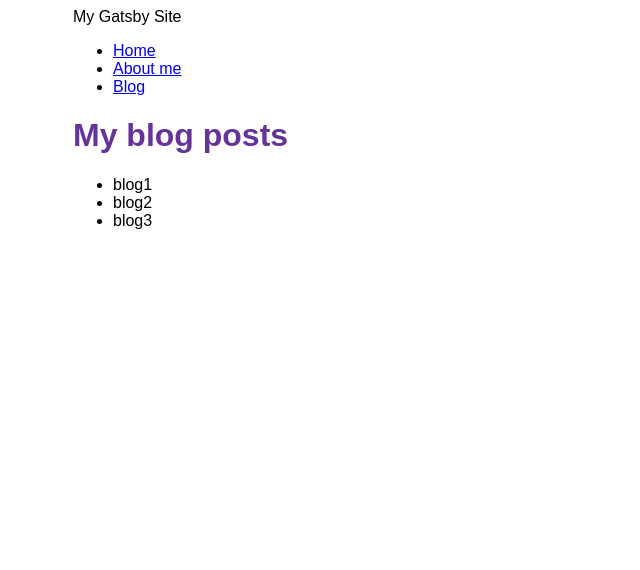
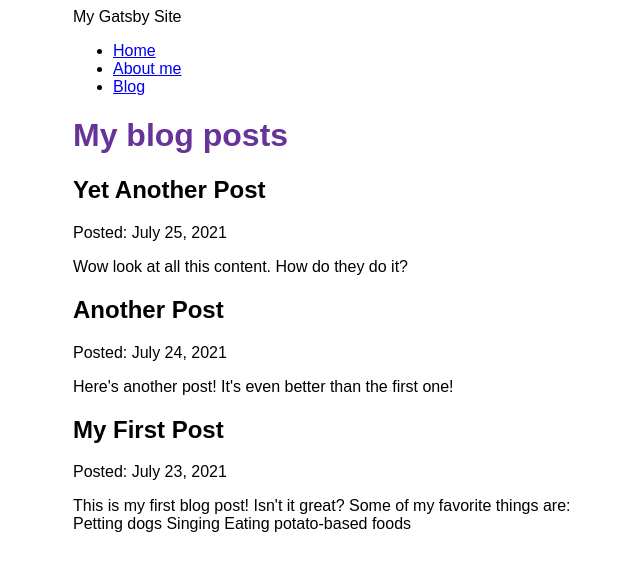
Before and after one commit to pkkdper/gatsby-site-1, a Gatsby site in the folder Programming/gatsby/: page /blog in a window 1280 px wide. Shown: the whole page, without its empty margins (317-957 px from the left). Built offline with nearby package versions, Linux system fonts and the light colour scheme; Gatsby itself is replaced by a stand-in of ours.

Commit message:
mdx and nodes

```diff
--- a/Programming/gatsby/gatsby-config.js
+++ b/Programming/gatsby/gatsby-config.js
@@ -13,5 +13,5 @@
       name: `blog`,
       path: `${__dirname}/blog`,
     }
-  },]
+  }, "gatsby-plugin-mdx",]
 };
--- a/Programming/gatsby/package.json
+++ b/Programming/gatsby/package.json
@@ -14,9 +14,11 @@
     "clean": "gatsby clean"
   },
   "dependencies": {
+    "@mdx-js/react": "^2.3.0",
     "gatsby": "^5.7.0",
     "gatsby-plugin-google-gtag": "^5.7.0",
     "gatsby-plugin-image": "^3.7.0",
+    "gatsby-plugin-mdx": "^5.8.0",
     "gatsby-plugin-sharp": "^5.7.0",
     "gatsby-source-filesystem": "^5.7.0",
     "react": "^18.2.0",
--- a/Programming/gatsby/src/pages/blog.js
+++ b/Programming/gatsby/src/pages/blog.js
@@ -5,23 +5,30 @@
 const Blog = ({ data }) => {
   return (
     <Layout pageTitle="My blog posts">
-      <ul>
-        {data.allFile.nodes.map((node) => (
-          <li key={node.name}>{node.name}</li>
+        {data.allMdx.nodes.map((node) => (
+          <article key={node.id}>
+            <h1>{node.frontmatter.title}</h1>
+            <p>Posted: {node.frontmatter.date}</p>
+            <p>{node.excerpt}</p>
+          </article>
         ))}
-      </ul>
     </Layout>
   );
 };
-export const data = graphql`
+export const query = graphql`
   query {
-    allFile {
+    allMdx(sort: { frontmatter: { date: DESC }}) {
       nodes {
-        name
+        frontmatter {
+          title
+          date(formatString: "MMMM DD, YYYY")
+        }
+        id
+        excerpt
       }
     }
   }
-`;
+`
 export const Head = () => {
   <Seo title="My blog Posts" />;
 };
```
Also changed, not shown: 1 other file.
